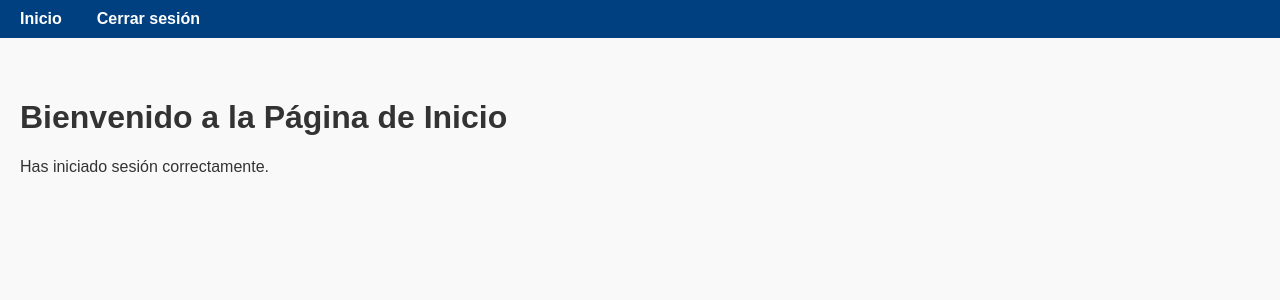
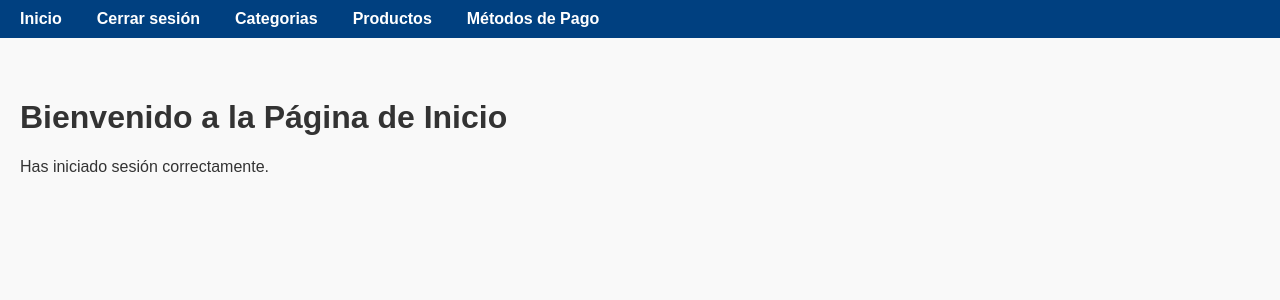
Before and after one commit to Carlosalfredo22/carmshop, a React (Vite) app: page / in a window 1280 px wide. Shown: the top 300 px of the page. Built offline with nearby package versions, Linux system fonts and the light colour scheme; sample sign-in values are in the browser's storage; the HTML template or start-up script is replaced by a standard one.

Commit message:
subir cambios hechos

```diff
--- a/src/components/Navbar.jsx
+++ b/src/components/Navbar.jsx
@@ -16,6 +16,10 @@ function Navbar() {
       <ul className="nav-list">
         <li><Link to="/" className="nav-link">Inicio</Link></li>
         <li><Link to="/login" onClick={handleLogout} className="nav-link">Cerrar sesión</Link></li>
+        <li><Link to="/Categorias" className="nav-link">Categorias</Link></li>
+        <li><Link to="/productos" className="nav-link">Productos</Link></li>
+        <li><Link to="/metodos-pago" className="nav-link">Métodos de Pago</Link></li>
+          {/*Pagos*/}
       </ul>
     </nav>
   );
```
